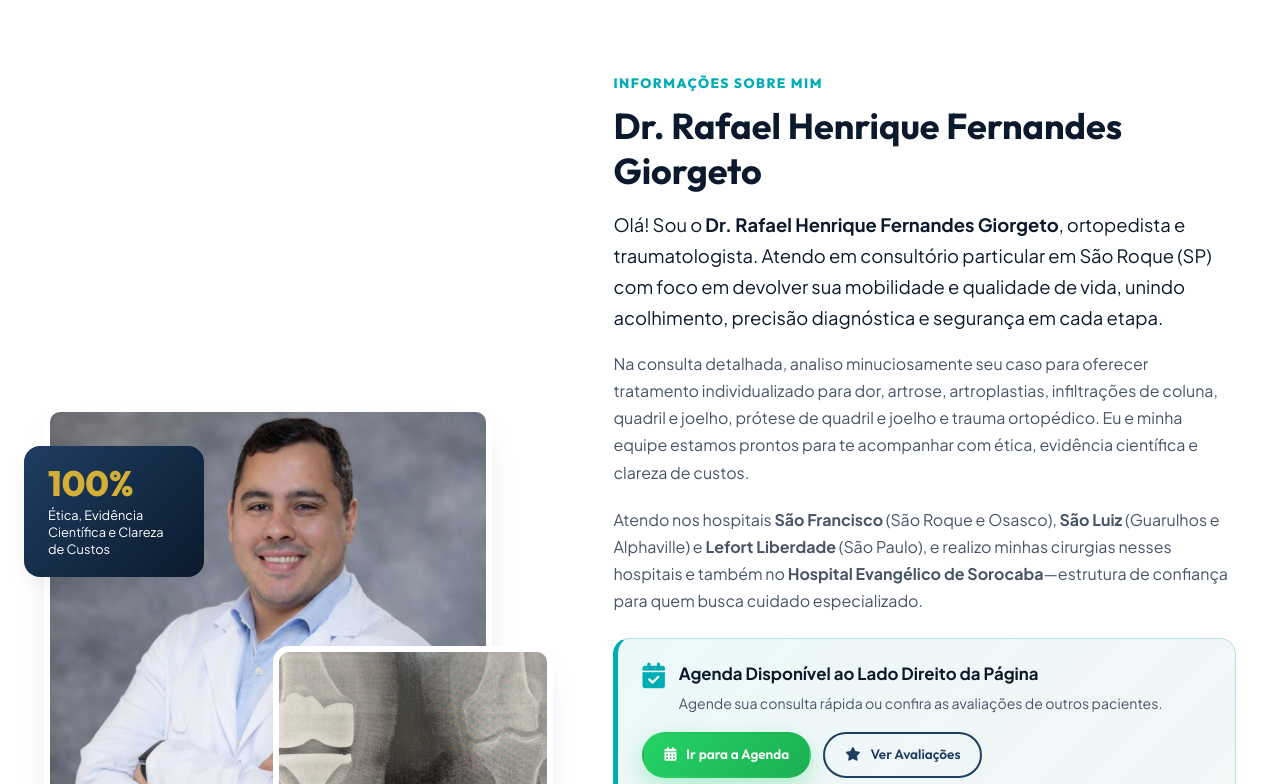
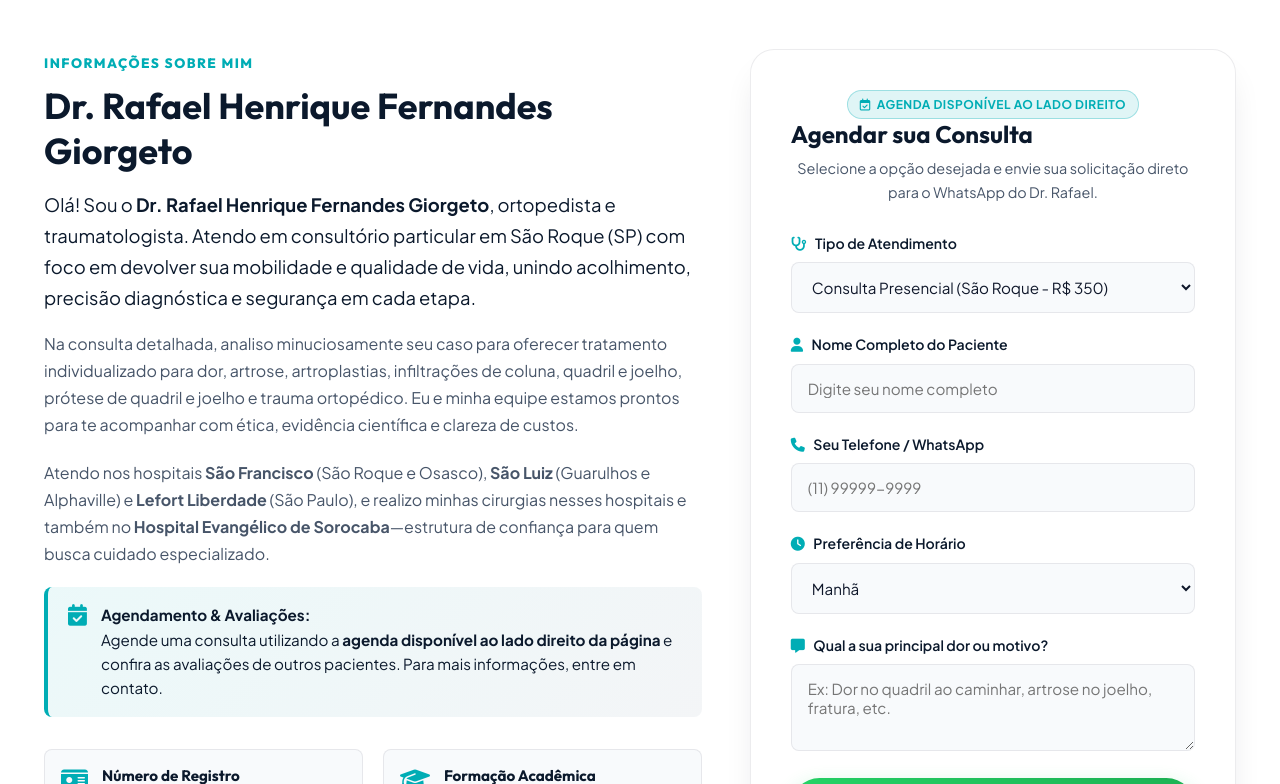
Before and after one commit to Geovanne23/Doutor, a website: page index.html in a window 1280 px wide. Shown: the part 1089-1873 px from the top of the page. Drawn offline with Linux system fonts and the light colour scheme.

Commit message:
Corrige layout colocando a Agenda no lado direito da Biografia e remove fotos duplicadas

```diff
--- a/index.html
+++ b/index.html
@@ -159,23 +159,15 @@
             </div>
         </section>
 
-        <!-- About Section -->
+        <!-- Profile & Agendamento Section (Bio on left, Agenda widget on right) -->
         <section id="sobre" class="sobre-section">
-            <div class="container sobre-container">
-                <div class="sobre-image-col">
-                    <div class="image-stack">
-                        <img src="./public/assets/images/avatar.jpg" alt="Dr. Rafael Henrique Fernandes Giorgeto" class="stack-img main-img">
-                        <img src="./public/assets/images/photo_4.jpg" alt="Atendimento e Procedimentos Ortopédicos" class="stack-img sub-img">
-                        <div class="experience-card">
-                            <span class="exp-number">100%</span>
-                            <span class="exp-text">Ética, Evidência Científica e Clareza de Custos</span>
-                        </div>
-                    </div>
-                </div>
+            <div class="container sobre-container-grid">
 
+                <!-- Left Column: Informações sobre mim & Credenciais -->
                 <div class="sobre-text-col">
                     <span class="section-tag">INFORMAÇÕES SOBRE MIM</span>
                     <h2 class="section-title">Dr. Rafael Henrique Fernandes Giorgeto</h2>
+
                     <p class="paragraph-lead">
                         Olá! Sou o <strong>Dr. Rafael Henrique Fernandes Giorgeto</strong>, ortopedista e traumatologista. Atendo em consultório particular em São Roque (SP) com foco em devolver sua mobilidade e qualidade de vida, unindo acolhimento, precisão diagnóstica e segurança em cada etapa.
                     </p>
@@ -186,25 +178,15 @@
                         Atendo nos hospitais <strong>São Francisco</strong> (São Roque e Osasco), <strong>São Luiz</strong> (Guarulhos e Alphaville) e <strong>Lefort Liberdade</strong> (São Paulo), e realizo minhas cirurgias nesses hospitais e também no <strong>Hospital Evangélico de Sorocaba</strong>—estrutura de confiança para quem busca cuidado especializado.
                     </p>
 
-                    <!-- Agenda Callout Box -->
-                    <div class="agenda-callout-card">
-                        <div class="agenda-callout-header">
+                    <div class="agenda-notice-pill">
                         <i class="fa-solid fa-calendar-check"></i>
                         <div>
-                                <strong>Agenda Disponível ao Lado Direito da Página</strong>
-                                <span>Agende sua consulta rápida ou confira as avaliações de outros pacientes.</span>
-                            </div>
-                        </div>
-                        <div class="agenda-callout-actions">
-                            <a href="#agendar" class="btn btn-whatsapp btn-sm">
-                                <i class="fa-solid fa-calendar-days"></i> Ir para a Agenda
-                            </a>
-                            <a href="#depoimentos" class="btn btn-outline btn-sm">
-                                <i class="fa-solid fa-star"></i> Ver Avaliações
-                            </a>
+                            <strong>Agendamento & Avaliações:</strong><br>
+                            Agende uma consulta utilizando a <strong>agenda disponível ao lado direito da página</strong> e confira as avaliações de outros pacientes. Para mais informações, entre em contato.
                         </div>
                     </div>
 
+                    <!-- Credenciais Grid -->
                     <div class="credentials-grid">
                         <div class="credential-item">
                             <i class="fa-solid fa-id-card"></i>
@@ -234,15 +216,66 @@
                                 <p>Trabalho Sobre Fraturas de Planalto Tibial</p>
                             </div>
                         </div>
-                        <div class="credential-item credential-full">
-                            <i class="fa-solid fa-award"></i>
-                            <div>
-                                <h4>Especialidades Registradas</h4>
-                                <p>Prótese de Quadril • Prótese do Joelho • Cirurgia do Trauma e Ortopedia • Ortopedia Geral</p>
+                    </div>
+                </div>
+
+                <!-- Right Column: A AGENDA DISPONÍVEL AO LADO DIREITO DA PÁGINA -->
+                <div class="booking-sidebar-col" id="agendar">
+                    <div class="booking-widget-box sticky-widget">
+                        <div class="widget-header text-center">
+                            <span class="badge-pill-right"><i class="fa-regular fa-calendar-check"></i> AGENDA DISPONÍVEL AO LADO DIREITO</span>
+                            <h3>Agendar sua Consulta</h3>
+                            <p>Selecione a opção desejada e envie sua solicitação direto para o WhatsApp do Dr. Rafael.</p>
+                        </div>
+
+                        <form id="bookingForm" class="booking-form">
+                            <div class="form-group">
+                                <label for="consultType"><i class="fa-solid fa-stethoscope"></i> Tipo de Atendimento</label>
+                                <select id="consultType" class="form-control" required>
+                                    <option value="Primeira Consulta Presencial (São Roque) - R$350">Consulta Presencial (São Roque - R$ 350)</option>
+                                    <option value="Teleconsulta Online - R$250">Teleconsulta Online / Telemedicina (R$ 250)</option>
+                                    <option value="Avaliação para Prótese de Quadril / Joelho">Avaliação Cirúrgica (Prótese de Quadril / Joelho)</option>
+                                    <option value="Infiltração de Articulação / Joelho / Coluna">Procedimento de Infiltração Guiada</option>
+                                    <option value="Retorno de Consulta">Retorno de Consulta</option>
+                                </select>
+                            </div>
+
+                            <div class="form-group">
+                                <label for="patientName"><i class="fa-solid fa-user"></i> Nome Completo do Paciente</label>
+                                <input type="text" id="patientName" class="form-control" placeholder="Digite seu nome completo" required>
+                            </div>
+
+                            <div class="form-group">
+                                <label for="patientPhone"><i class="fa-solid fa-phone"></i> Seu Telefone / WhatsApp</label>
+                                <input type="tel" id="patientPhone" class="form-control" placeholder="(11) 99999-9999" required>
+                            </div>
+
+                            <div class="form-group">
+                                <label for="preferredTime"><i class="fa-solid fa-clock"></i> Preferência de Horário</label>
+                                <select id="preferredTime" class="form-control">
+                                    <option value="Período da Manhã">Manhã</option>
+                                    <option value="Período da Tarde">Tarde</option>
+                                    <option value="Primeiro Horário Disponível">Primeiro horário disponível</option>
+                                </select>
+                            </div>
+
+                            <div class="form-group">
+                                <label for="patientNotes"><i class="fa-solid fa-message"></i> Qual a sua principal dor ou motivo?</label>
+                                <textarea id="patientNotes" class="form-control" rows="3" placeholder="Ex: Dor no quadril ao caminhar, artrose no joelho, fratura, etc."></textarea>
+                            </div>
+
+                            <button type="submit" class="btn btn-whatsapp btn-block btn-lg">
+                                <i class="fa-brands fa-whatsapp"></i> Confirmar Agendamento no WhatsApp
+                            </button>
+                        </form>
+
+                        <div class="widget-footer-info text-center">
+                            <p><i class="fa-solid fa-file-invoice-dollar"></i> Recibo/Laudo para <strong>reembolso de convênios</strong> (Bradesco, SulAmérica, Amil, Porto Seguro, Unimed, etc.).</p>
+                            <a href="#depoimentos" class="link-reviews"><i class="fa-solid fa-star"></i> Confira as avaliações de outros pacientes</a>
                         </div>
                     </div>
                 </div>
-                </div>
+
             </div>
         </section>
 
@@ -373,20 +406,18 @@
             </div>
         </section>
 
-        <!-- Pricing & Appointment Widget Section -->
+        <!-- Pricing & Refund Information Section -->
         <section id="precos" class="precos-section">
             <div class="container">
-                <div class="pricing-grid-wrapper">
+                <div class="section-header text-center">
+                    <span class="section-tag">INVESTIMENTO & REEMBOLSO</span>
+                    <h2 class="section-title">Valores das Consultas e Atendimento</h2>
+                    <p class="section-description">
+                        Transparência total nos custos com atendimento de excelência e clareza em todas as etapas.
+                    </p>
+                </div>
 
-                    <!-- Pricing Table -->
-                    <div class="pricing-col">
-                        <span class="section-tag">INVESTIMENTO & REEMBOLSO</span>
-                        <h2 class="section-title">Valores das Consultas</h2>
-                        <p class="paragraph">
-                            Transparência total nos custos com atendimento de excelência, tempo dedicado para ouvir você e clareza de custos em todas as etapas.
-                        </p>
-
-                        <div class="price-cards-stack">
+                <div class="price-cards-stack-grid">
                     <div class="price-card popular">
                         <div class="price-badge">Mais Procurado</div>
                         <div class="price-header">
@@ -425,73 +456,12 @@
                 </div>
 
                 <!-- Convênio / Reembolso notice -->
-                        <div class="reembolso-card">
+                <div class="reembolso-card" style="margin-top: 30px;">
                     <i class="fa-solid fa-file-invoice-dollar info-icon"></i>
                     <div>
-                                <h4>Atendimento Particular com Reembolso de Convênio</h4>
+                        <h4>Atendimento Particular com Reembolso de Convênio Médico</h4>
                         <p>Emitimos nota fiscal e laudo médico detalhado para que você solicite o <strong>reembolso integral ou parcial</strong> junto ao seu plano de saúde (Bradesco, SulAmérica, Amil, Porto Seguro, Unimed, etc.).</p>
                     </div>
-                        </div>
-
-                        <div class="reviews-shortcut-box" style="margin-top: 24px; text-align: center;">
-                            <a href="#depoimentos" class="btn btn-outline btn-block">
-                                <i class="fa-solid fa-star" style="color: var(--accent-gold);"></i> Confira as Avaliações de Outros Pacientes
-                            </a>
-                        </div>
-                    </div>
-
-                    <!-- Interactive Booking Form Widget (RIGHT SIDE) -->
-                    <div class="booking-col" id="agendar">
-                        <div class="booking-widget-box">
-                            <div class="widget-header">
-                                <span class="badge-pill" style="margin-bottom: 8px;"><i class="fa-solid fa-location-arrow"></i> AGENDA DISPONÍVEL AO LADO DIREITO</span>
-                                <h3><i class="fa-regular fa-calendar-check"></i> Agenda Online de Agendamento</h3>
-                                <p>Preencha os dados abaixo para enviar a solicitação diretamente ao WhatsApp da equipe do Dr. Rafael Giorgeto.</p>
-                            </div>
-
-                            <form id="bookingForm" class="booking-form">
-                                <div class="form-group">
-                                    <label for="consultType"><i class="fa-solid fa-stethoscope"></i> Tipo de Atendimento</label>
-                                    <select id="consultType" class="form-control" required>
-                                        <option value="Primeira Consulta Presencial (São Roque) - R$350">Primeira Consulta Presencial (São Roque - R$ 350)</option>
-                                        <option value="Teleconsulta Online - R$250">Teleconsulta Online / Telemedicina (R$ 250)</option>
-                                        <option value="Avaliação para Prótese de Quadril / Joelho">Avaliação Cirúrgica (Prótese de Quadril / Joelho)</option>
-                                        <option value="Infiltração de Articulação / Joelho / Coluna">Procedimento de Infiltração Guiada</option>
-                                        <option value="Retorno de Consulta">Retorno de Consulta</option>
-                                    </select>
-                                </div>
-
-                                <div class="form-group">
-                                    <label for="patientName"><i class="fa-solid fa-user"></i> Nome Completo do Paciente</label>
-                                    <input type="text" id="patientName" class="form-control" placeholder="Digite seu nome completo" required>
-                                </div>
-
-                                <div class="form-group">
-                                    <label for="patientPhone"><i class="fa-solid fa-phone"></i> Seu Telefone / WhatsApp</label>
-                                    <input type="tel" id="patientPhone" class="form-control" placeholder="(11) 99999-9999" required>
-                                </div>
-
-                                <div class="form-group">
-                                    <label for="preferredTime"><i class="fa-solid fa-clock"></i> Preferência de Horário</label>
-                                    <select id="preferredTime" class="form-control">
-                                        <option value="Período da Manhã">Manhã</option>
-                                        <option value="Período da Tarde">Tarde</option>
-                                        <option value="Primeiro Horário Disponível">Primeiro horário disponível</option>
-                                    </select>
-                                </div>
-
-                                <div class="form-group">
-                                    <label for="patientNotes"><i class="fa-solid fa-message"></i> Qual a sua principal dor ou motivo?</label>
-                                    <textarea id="patientNotes" class="form-control" rows="3" placeholder="Ex: Dor no quadril ao caminhar, artrose no joelho, fratura, etc."></textarea>
-                                </div>
-
-                                <button type="submit" class="btn btn-whatsapp btn-block btn-lg">
-                                    <i class="fa-brands fa-whatsapp"></i> Confirmar Agendamento no WhatsApp
-                                </button>
-                            </form>
-                        </div>
-                    </div>
-
                 </div>
             </div>
         </section>
--- a/src/style.css
+++ b/src/style.css
@@ -695,71 +695,92 @@ ul {
     margin-top: 2px;
 }
 
-/* 7. SOBRE SECTION */
+/* 7. SOBRE & AGENDAMENTO INTEGRADO SECTION */
 .sobre-section {
-    padding: 120px 0;
+    padding: 100px 0;
     background-color: var(--bg-card);
 }
 
-.sobre-container {
+.sobre-container-grid {
     display: grid;
-    grid-template-columns: 0.9fr 1.1fr;
-    gap: 60px;
-    align-items: center;
-}
-
-.image-stack {
+    grid-template-columns: 1.15fr 0.85fr;
+    gap: 48px;
+    align-items: start;
+}
+
+.agenda-notice-pill {
+    background: linear-gradient(135deg, rgba(0, 173, 181, 0.08), rgba(30, 62, 98, 0.05));
+    border-left: 4px solid var(--accent-teal);
+    border-radius: var(--radius-sm);
+    padding: 16px 20px;
+    margin: 20px 0 28px 0;
+    display: flex;
+    align-items: flex-start;
+    gap: 14px;
+    font-size: 0.95rem;
+    color: var(--primary-dark);
+}
+
+.agenda-notice-pill i {
+    font-size: 1.35rem;
+    color: var(--accent-teal);
+    margin-top: 2px;
+    flex-shrink: 0;
+}
+
+.badge-pill-right {
+    display: inline-flex;
+    align-items: center;
+    gap: 6px;
+    background-color: rgba(0, 173, 181, 0.12);
+    color: var(--accent-teal);
+    border: 1px solid rgba(0, 173, 181, 0.3);
+    padding: 4px 12px;
+    border-radius: var(--radius-full);
+    font-size: 0.75rem;
+    font-weight: 700;
+    letter-spacing: 0.5px;
+}
+
+.booking-sidebar-col {
     position: relative;
-    padding-bottom: 60px;
-}
-
-.stack-img {
-    border-radius: var(--radius-md);
-    box-shadow: var(--shadow-lg);
-    object-fit: cover;
-}
-
-.main-img {
-    width: 88%;
-    height: 440px;
-    border: 6px solid #FFFFFF;
-}
-
-.sub-img {
-    position: absolute;
-    bottom: 0;
-    right: 0;
-    width: 55%;
-    height: 260px;
-    border: 6px solid #FFFFFF;
-}
-
-.experience-card {
-    position: absolute;
-    top: 40px;
-    left: -20px;
-    background: linear-gradient(135deg, var(--primary-blue), var(--primary-dark));
-    color: #FFFFFF;
-    padding: 20px 24px;
-    border-radius: var(--radius-md);
-    box-shadow: var(--shadow-md);
-    display: flex;
-    flex-direction: column;
-    max-width: 180px;
-}
-
-.exp-number {
-    font-family: var(--font-heading);
-    font-size: 2.2rem;
-    font-weight: 800;
-    color: var(--accent-gold);
-    line-height: 1;
-}
-
-.exp-text {
-    font-size: 0.8rem;
-    line-height: 1.3;
-    margin-top: 6px;
+}
+
+.sticky-widget {
+    position: sticky;
+    top: 100px;
+}
+
+.widget-footer-info {
+    margin-top: 20px;
+    padding-top: 16px;
+    border-top: 1px solid var(--border-color);
+    font-size: 0.82rem;
+    color: var(--text-muted);
+}
+
+.widget-footer-info i {
+    color: var(--accent-teal);
+}
+
+.link-reviews {
+    display: inline-block;
+    margin-top: 8px;
+    color: var(--primary-blue);
+    font-weight: 600;
+    font-size: 0.85rem;
+    text-decoration: underline;
+}
+
+.link-reviews:hover {
+    color: var(--accent-teal);
+}
+
+.price-cards-stack-grid {
+    display: grid;
+    grid-template-columns: repeat(auto-fit, minmax(320px, 1fr));
+    gap: 24px;
+    margin-top: 36px;
 }
 
 .credentials-grid {
@@ -1756,7 +1777,7 @@ ul {
         right: 0;
     }
 
-    .sobre-container {
+    .sobre-container, .sobre-container-grid {
         grid-template-columns: 1fr;
     }
 
```
Lines whose indentation alone changed are shown as unchanged.
